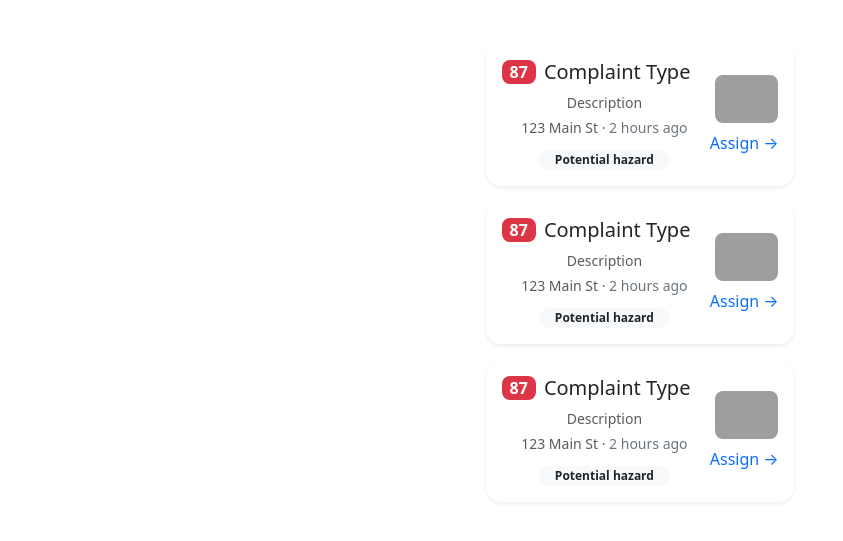
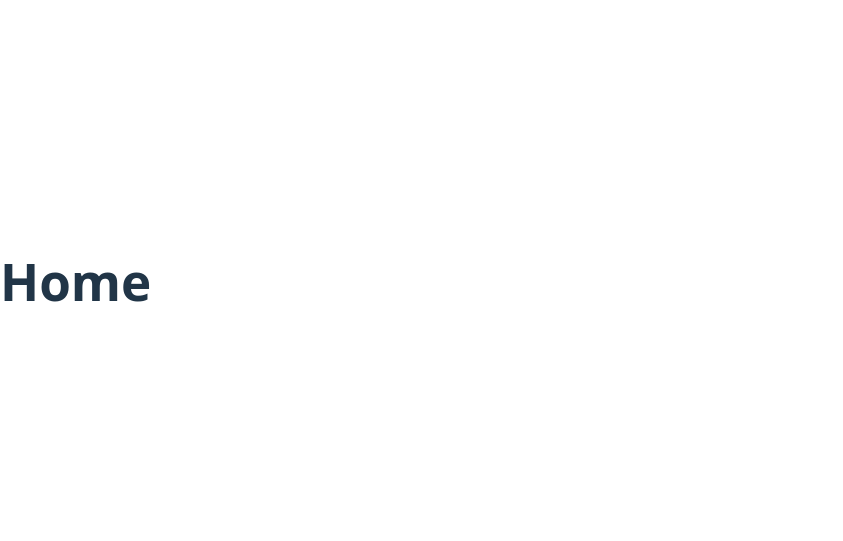
Before and after one commit to 7673502/triage, a React (Vite) app in the folder frontend/: page / in a window 1280 px wide. Shown: the part 119-660 px from the top of the page, without its empty margins (0-843 px from the left). Built offline with nearby package versions, Linux system fonts and the light colour scheme; grey boxes are pictures that could not be loaded.

Commit message:
added basic routing

```diff
--- a/frontend/package.json
+++ b/frontend/package.json
@@ -13,7 +13,8 @@
     "bootstrap": "^5.3.7",
     "react": "^19.1.0",
     "react-bootstrap": "^2.10.10",
-    "react-dom": "^19.1.0"
+    "react-dom": "^19.1.0",
+    "react-router-dom": "^6.30.1"
   },
   "devDependencies": {
     "@eslint/js": "^9.30.1",
--- a/frontend/src/App.tsx
+++ b/frontend/src/App.tsx
@@ -1,19 +1,19 @@
-import { useState } from 'react'
-import reactLogo from './assets/react.svg'
-import viteLogo from '/vite.svg'
-import './App.css'
-import 'bootstrap/dist/css/bootstrap.min.css';
-import ComplaintCard from './components/ComplaintCard';
+import { BrowserRouter, Routes, Route } from 'react-router-dom';
+import Home from './pages/Home';
+import Complaints from './pages/Complaints';
+import MapPage from './pages/Map';
+import Insights from './pages/Insights';
 
-function App() {
-  const [count, setCount] = useState(0)
-
-  return <div>
-    <ComplaintCard />
-    <ComplaintCard />
-    <ComplaintCard />
-    </div>
-
+export default function App() {
+  return (
+    <BrowserRouter>
+      <Routes>
+        <Route path="/" element={<Home />} />
+        <Route path="/home" element={<Home />} />
+        <Route path="/complaints" element={<Complaints />} />
+        <Route path="/map" element={<MapPage />} />
+        <Route path="/insights" element={<Insights />} />
+      </Routes>
+    </BrowserRouter>
+  );
 }
-
-export default App
```
Also changed, not shown: 1 other file (tests, documents, lock files or other folders).
